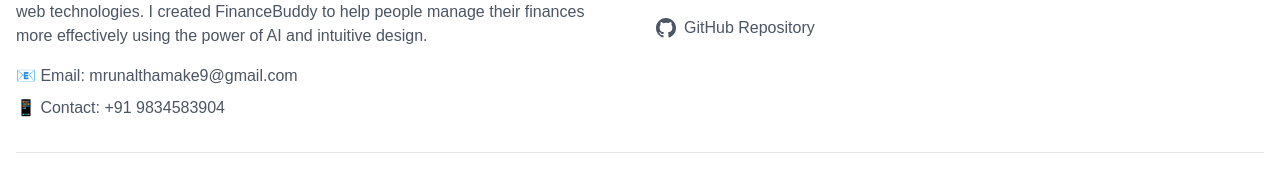
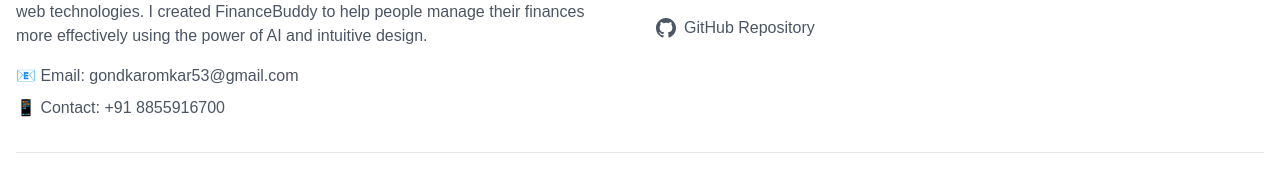
Before and after one commit to Omkar2k5/SKN-Hackfest, a Next.js app in the folder Frontend/: page /home in a window 1280 px wide. Shown: the part 2182-2352 px from the top of the page. Built offline with nearby package versions, Linux system fonts and the light colour scheme; no server answers.

Commit message:
Typo Changed in home page info

```diff
--- a/Frontend/app/home/page.tsx
+++ b/Frontend/app/home/page.tsx
@@ -431,8 +431,8 @@ export default function HomePage() {
                 I created FinanceBuddy to help people manage their finances more effectively using the power of AI and intuitive design.
               </p>
               <div className="space-y-2">
-                <p className="text-sm md:text-base text-gray-600">📧 Email: mrunalthamake9@gmail.com</p>
-                <p className="text-sm md:text-base text-gray-600">📱 Contact: +91 9834583904</p>
+                <p className="text-sm md:text-base text-gray-600">📧 Email: gondkaromkar53@gmail.com</p>
+                <p className="text-sm md:text-base text-gray-600">📱 Contact: +91 8855916700</p>
               </div>
             </div>
             <div className="space-y-4">
```
